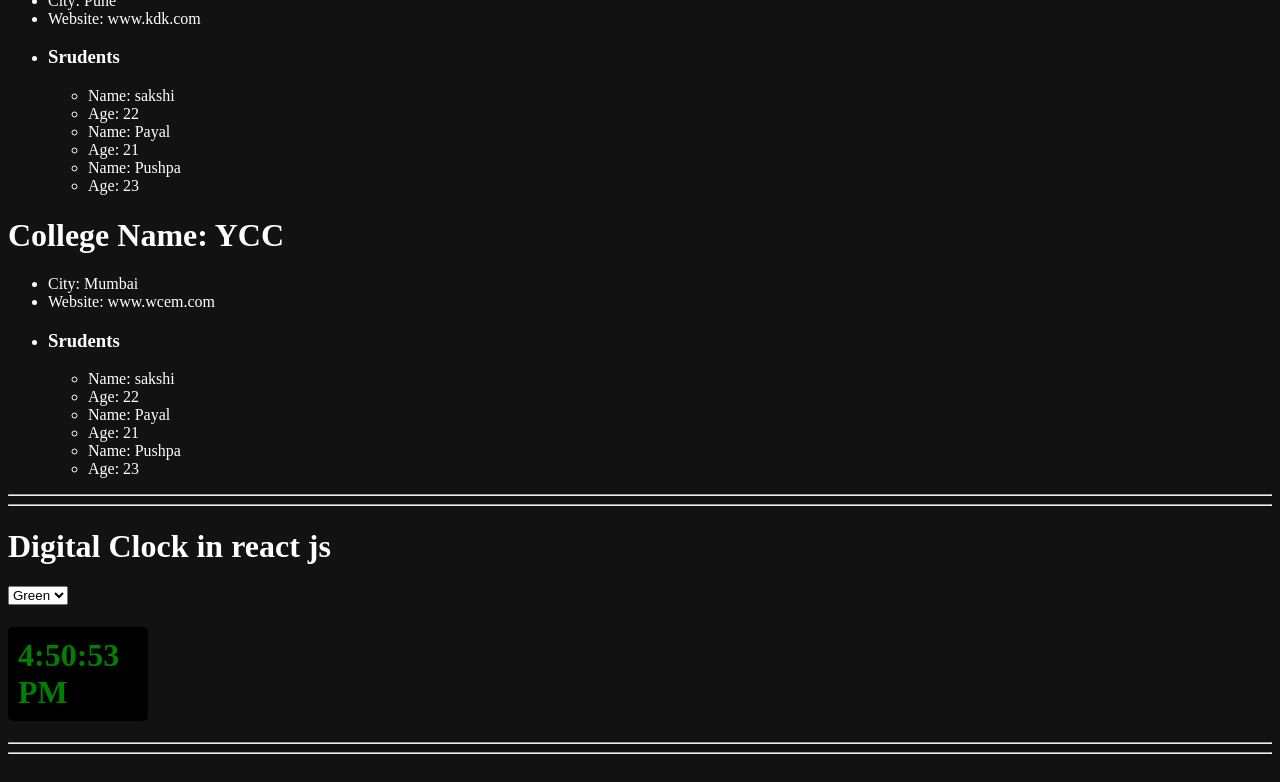
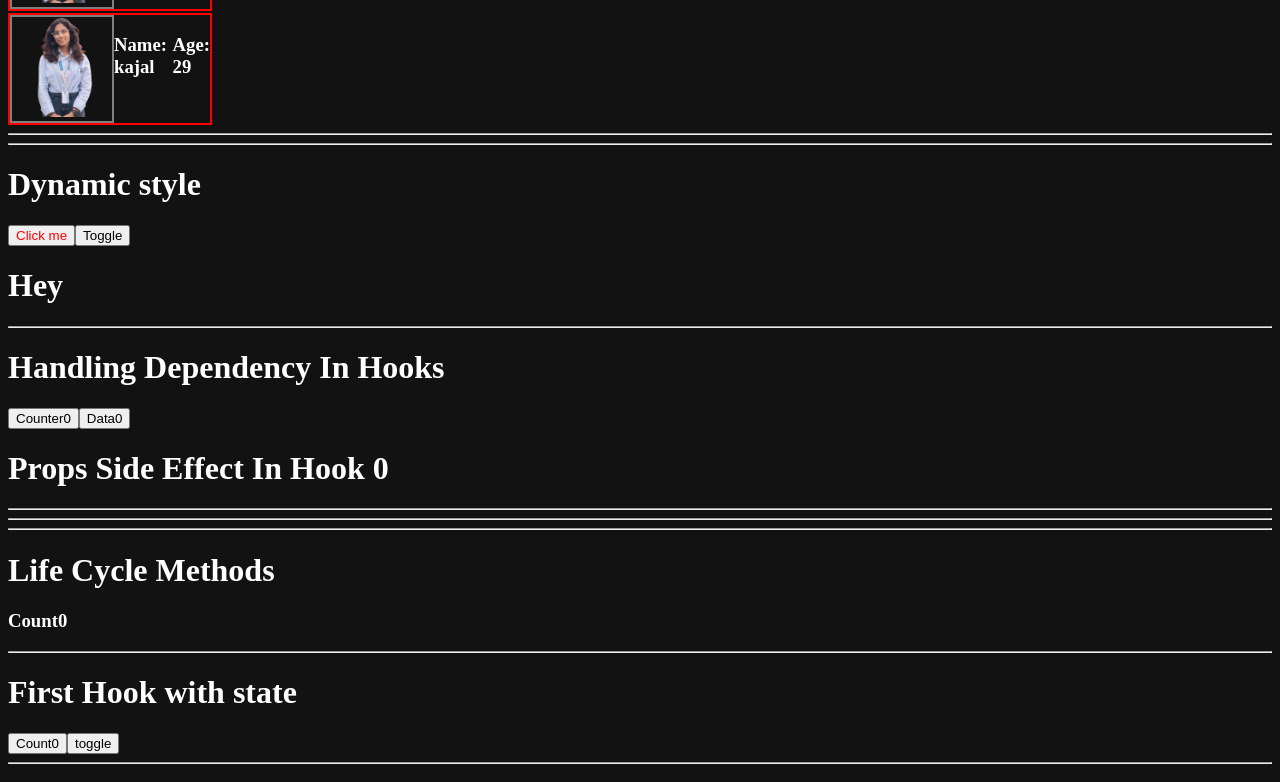
Before and after one commit to sak033/react-blog, a React (Vite) app: page / in a window 1280 px wide. Shown: the part 440-1222 px from the top of the page. Built offline with nearby package versions, Linux system fonts and the light colour scheme.

Commit message:
Inline style, Dynamic inline style, Conditional inline style

```diff
--- a/src/App.jsx
+++ b/src/App.jsx
@@ -23,6 +23,12 @@ import ClockComponent from './ClockComponent'
 import ClockStyle from './ClockStyle'
 import User from './User'
 import NestedLoop from './NestedLoop'
+import Hook1 from './Hook1'
+import HandlingDependencyInHooks from './HandlingDependencyInHooks'
+import PropsSideEffectInHook from './PropsSideEffectInHook'
+import DynamicStyle from './DynamicStyle'
+import DynamicStyleTask from './DynamicStyleTask'
+import PersonData from './PersonData'
 
 
 function App() {
@@ -44,6 +50,10 @@ function App() {
    let userArray=["sakshi",21,"sakshi@gmail.com"]
   return(
    <div>
+    <PersonData/>
+    <DynamicStyle/>
+    <HandlingDependencyInHooks/>
+    <Hook1/>
     <NestedLoop/>
     <ClockStyle/>
 
--- /dev/null
+++ b/src/DynamicStyle.jsx
@@ -0,0 +1,33 @@
+import React, { useState } from 'react'
+
+const DynamicStyle = () => {
+    const [color, setColor]=useState({
+        color:'red'
+    })
+
+    function updateStyle(){
+      if(color.color==='red'){
+          setColor({color:'blue'})
+      }
+      else{
+        setColor({color:'red'})
+      }
+    }
+
+    const [display, setDisplay]=useState(true);
+
+
+
+  return (
+    <div>
+
+    <hr />
+    <h1>Dynamic style</h1>
+    <button style={color} onClick={updateStyle}>Click me</button>
+    <button onClick={()=>setDisplay(!display)}>Toggle</button>
+    <h1 style={{display: display?'block':'none'}}>Hey</h1>
+    </div>
+  )
+}
+
+export default DynamicStyle
--- /dev/null
+++ b/src/DynamicStyleTask.jsx
@@ -0,0 +1,34 @@
+import React, { useState } from 'react'
+import Image from './assets/experience_img.png'
+import PersonData from './PersonData'
+
+const DynamicStyleTask = ({data}) => {
+    const [display, setDisplay]=useState(true);
+
+
+  return (
+    <div>
+        <hr />
+         <h1>Dynamic style Task</h1>
+         <button onClick={()=>setDisplay(!display)}>Toggle</button>
+
+         {
+            data.map((person, index)=>(
+                <div key={index}>
+
+        <div style={{border: '2px solid red', width:'200px', marginBottom:'2px', display: display? 'flex':'block'}}>
+            <div style={{border: '2px solid gray', width:'100px' }}><img src={Image} alt="" style={{width:'100px', height:'100px'}}/></div>
+            <h3>Name: {person.name}</h3>
+            <h3>Age: {person.age}</h3>
+        </div>
+
+        </div>
+            ))
+         }
+
+        <hr />
+    </div>
+  )
+}
+
+export default DynamicStyleTask
--- /dev/null
+++ b/src/HandlingDependencyInHooks.jsx
@@ -0,0 +1,29 @@
+import React, { useEffect, useState } from 'react'
+import PropsSideEffectInHook from './PropsSideEffectInHook';
+
+const HandlingDependencyInHooks = () => {
+    const [count, setCount]=useState(0);
+    const [data, setData]=useState(0);
+
+    useEffect(()=>{
+        hello();
+    },[count, data]);
+
+    function hello(){
+        console.log("Hello");
+    }
+  return (
+    <div>
+        <hr />
+        <h1>Handling Dependency In Hooks</h1>
+
+        <button onClick={()=>setCount(count+1)}>Counter{count}</button>
+        <button onClick={()=>setData(data+1)}>Data{data}</button>
+
+        <PropsSideEffectInHook count={count} />
+        <hr />
+    </div>
+  )
+}
+
+export default HandlingDependencyInHooks
--- /dev/null
+++ b/src/Hook1.jsx
@@ -0,0 +1,28 @@
+import React, { useState } from 'react'
+import LifeCycleMethods from './LifeCycleMethods';
+
+const Hook1 = () => {
+    const[counter, setCounter]=useState(0);
+    const [display, setDisplay]=useState(true);
+
+
+    function call(){
+        console.log("Hello");
+    }
+
+
+  return (
+    <div>
+    <hr />
+    {
+      display? <LifeCycleMethods counter={counter}/>:null
+    }
+    <h1>First Hook with state</h1>
+   <button onClick={()=>setCounter(counter+1)} >Count{counter}</button>
+
+   <button onClick={()=>setDisplay(!display)}>toggle</button>
+    </div>
+  )
+}
+
+export default Hook1
--- /dev/null
+++ b/src/LifeCycleMethods.jsx
@@ -0,0 +1,35 @@
+import React, { useEffect, useState } from 'react'
+import Hook1 from './Hook1'
+
+
+const LifeCycleMethods = ({counter}) => {
+
+
+    useEffect(()=>{
+        console.log("Mounting");
+    },[]);
+
+    useEffect(()=>{
+        console.log("Updating");
+    },[counter]);
+
+    useEffect(()=>{
+
+        return()=>{
+            console.log("Unmounting")
+        }
+    },[]);
+
+  return (
+    <div>
+        <hr />
+        <h1>Life Cycle Methods</h1>
+       <h3>Count{counter}</h3>
+
+
+        <hr />
+    </div>
+  )
+}
+
+export default LifeCycleMethods
--- /dev/null
+++ b/src/PersonData.jsx
@@ -0,0 +1,30 @@
+import React from 'react'
+import DynamicStyleTask from './DynamicStyleTask'
+
+const PersonData = () => {
+    const personData=[
+            {
+                name:"sakshi",
+                age:22
+            },
+            {
+                name:"prachi",
+                age:23
+            },
+            {
+                name:"payal",
+                age:25
+            },
+            {
+                name:"kajal",
+                age:29
+            }
+        ]
+  return (
+    <div>
+       <DynamicStyleTask data={personData}/>
+    </div>
+  )
+}
+
+export default PersonData
--- /dev/null
+++ b/src/PropsSideEffectInHook.jsx
@@ -0,0 +1,24 @@
+import React, { useEffect } from 'react'
+import HandlingDependencyInHooks from './HandlingDependencyInHooks'
+
+const PropsSideEffectInHook = ({count}) => {
+
+
+    useEffect(()=>{
+     sakshi();
+    },[]);
+    function sakshi(){
+        console.log("hello sakshi");
+    }
+
+
+  return (
+
+    <div>
+        <h1>Props Side Effect In Hook {count}</h1>
+
+    </div>
+  )
+}
+
+export default PropsSideEffectInHook
```
